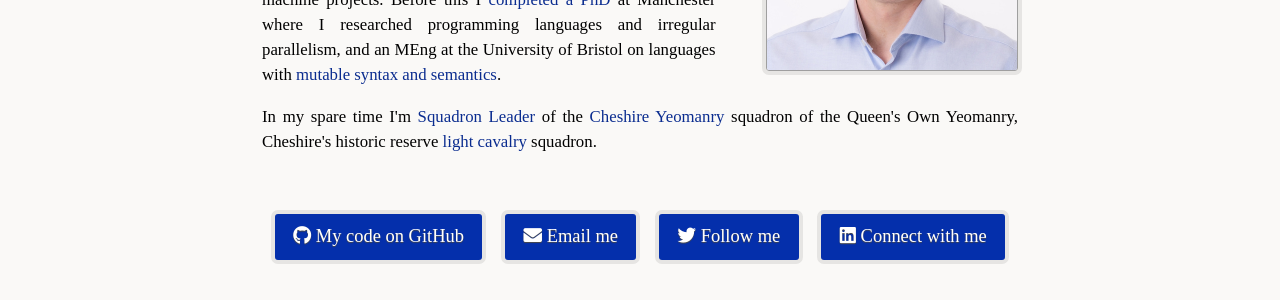
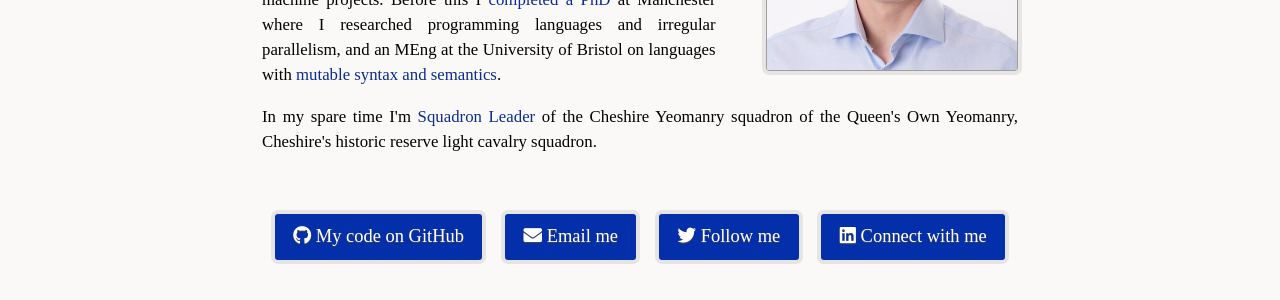
Before and after one commit to chrisseaton/chrisseaton.github.io, a Jekyll site: the page built from index.md, in a window 1280 px wide and 900 px high. Shown: the part 293-593 px from the top of the window. Built offline with Jekyll 4.4.1, drawn with Linux system fonts in a browser that asks for light colours; nearby versions of some CDN libraries; some web fonts are replaced; some of the changed lines change nothing that is shown.

Commit message:
Fewer links

```diff
--- a/index.md
+++ b/index.md
@@ -24,10 +24,8 @@ machine projects. Before this I <a href="phd/">completed a PhD</a> at Manchester
 programming languages and irregular parallelism, and an MEng at the University
 of Bristol on languages with <a href="katahdin/">mutable syntax and semantics</a>.</p>
 
-<p>In my spare time I'm <a href="army/">Squadron Leader</a> of the <a
-href="https://en.wikipedia.org/wiki/Cheshire_Yeomanry">Cheshire Yeomanry</a> squadron of the
-Queen's Own Yeomanry, Cheshire's historic reserve <a
-href="https://en.wikipedia.org/wiki/Light_cavalry">light cavalry</a> squadron.</p>
+<p>In my spare time I'm <a href="army/">Squadron Leader</a> of the Cheshire Yeomanry squadron of the
+Queen's Own Yeomanry, Cheshire's historic reserve light cavalry squadron.</p>
 
 </section>
 
```
